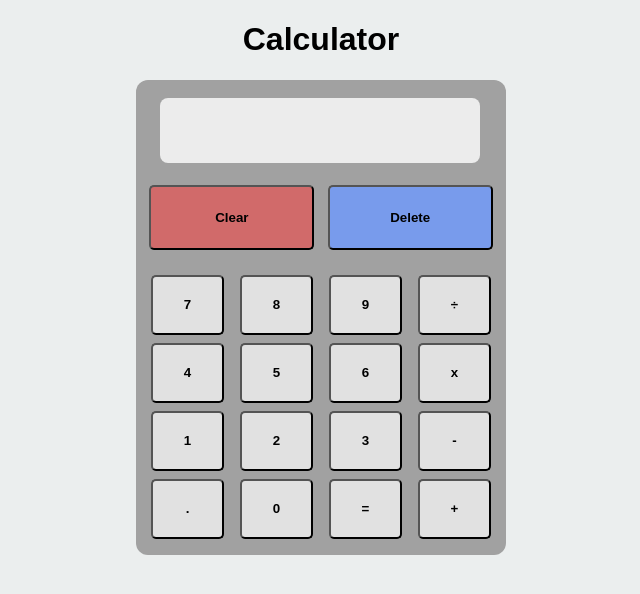
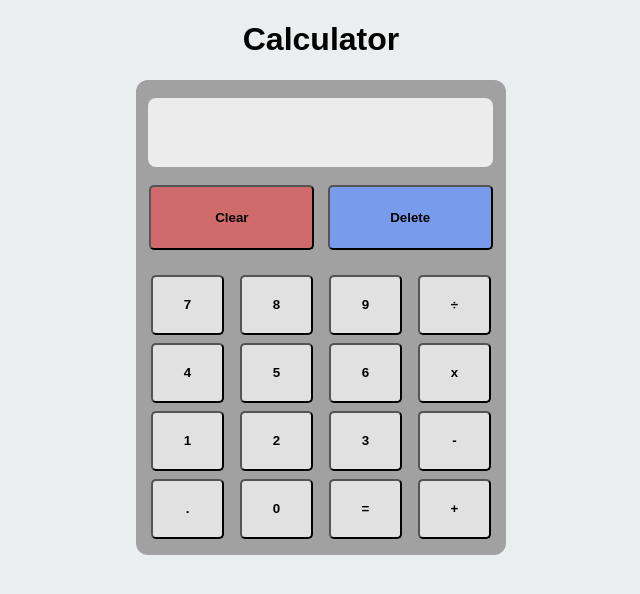
Before and after one commit to Fjean0522/calculator, a plain HTML site: page index.html in a window 1280 px wide. Shown: the whole page, without its empty margins (319-959 px from the left). Drawn offline with Linux system fonts and the light colour scheme.

Commit message:
Change display margins, width, & height

```diff
--- a/styles.css
+++ b/styles.css
@@ -1,6 +1,5 @@
 * {
     box-sizing: border-box;
-    /* border: 1px solid; */
 }
 
 body {
@@ -29,8 +28,8 @@ body {
 .display {
     background-color: rgb(236, 236, 236);
     height: 100px;
-    width: 320px;
-    margin: 18px 24px 6px 24px;
+    width: 345px;
+    margin: 18px 22px 2px 12px;
     border-radius: 8px;
 }
 
```
